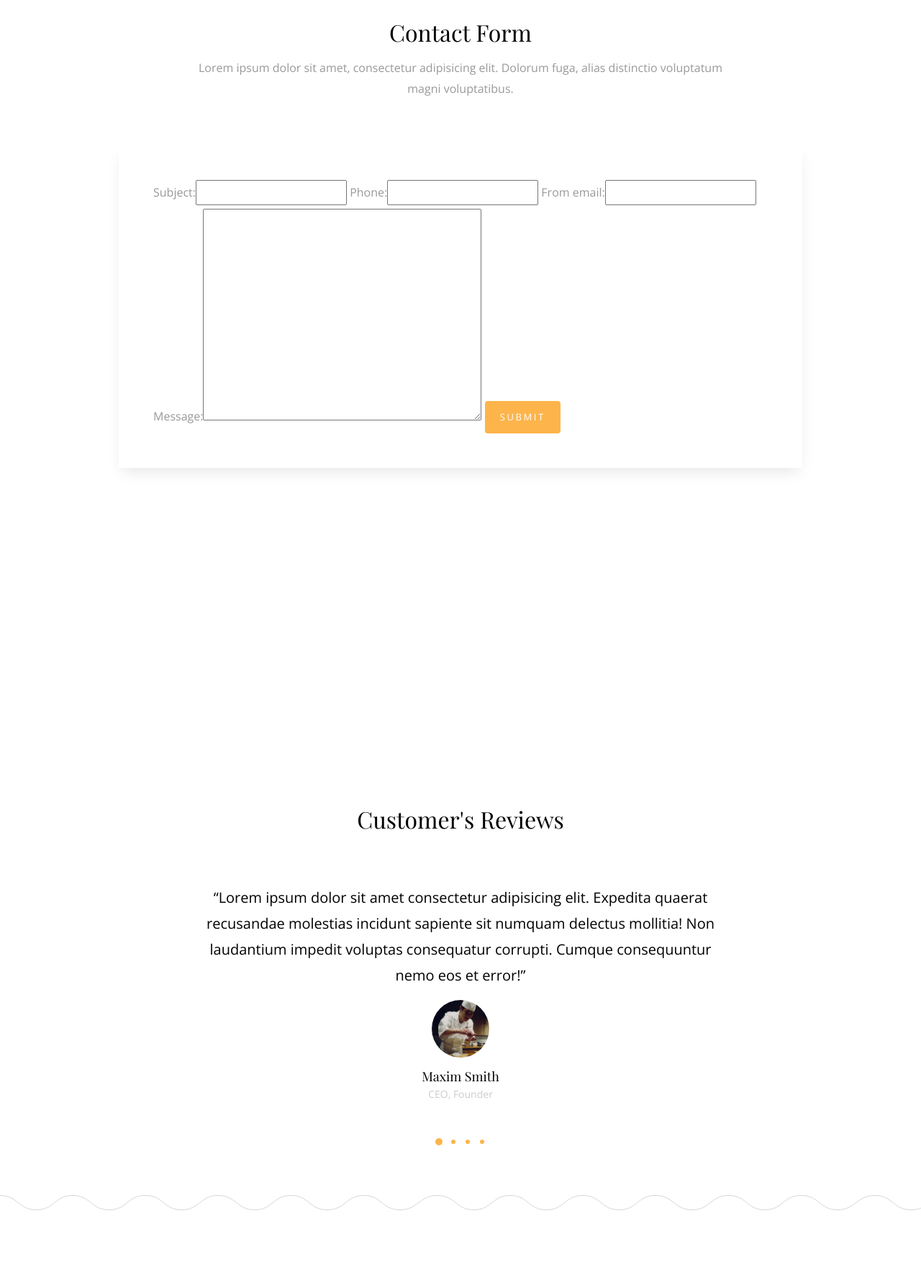
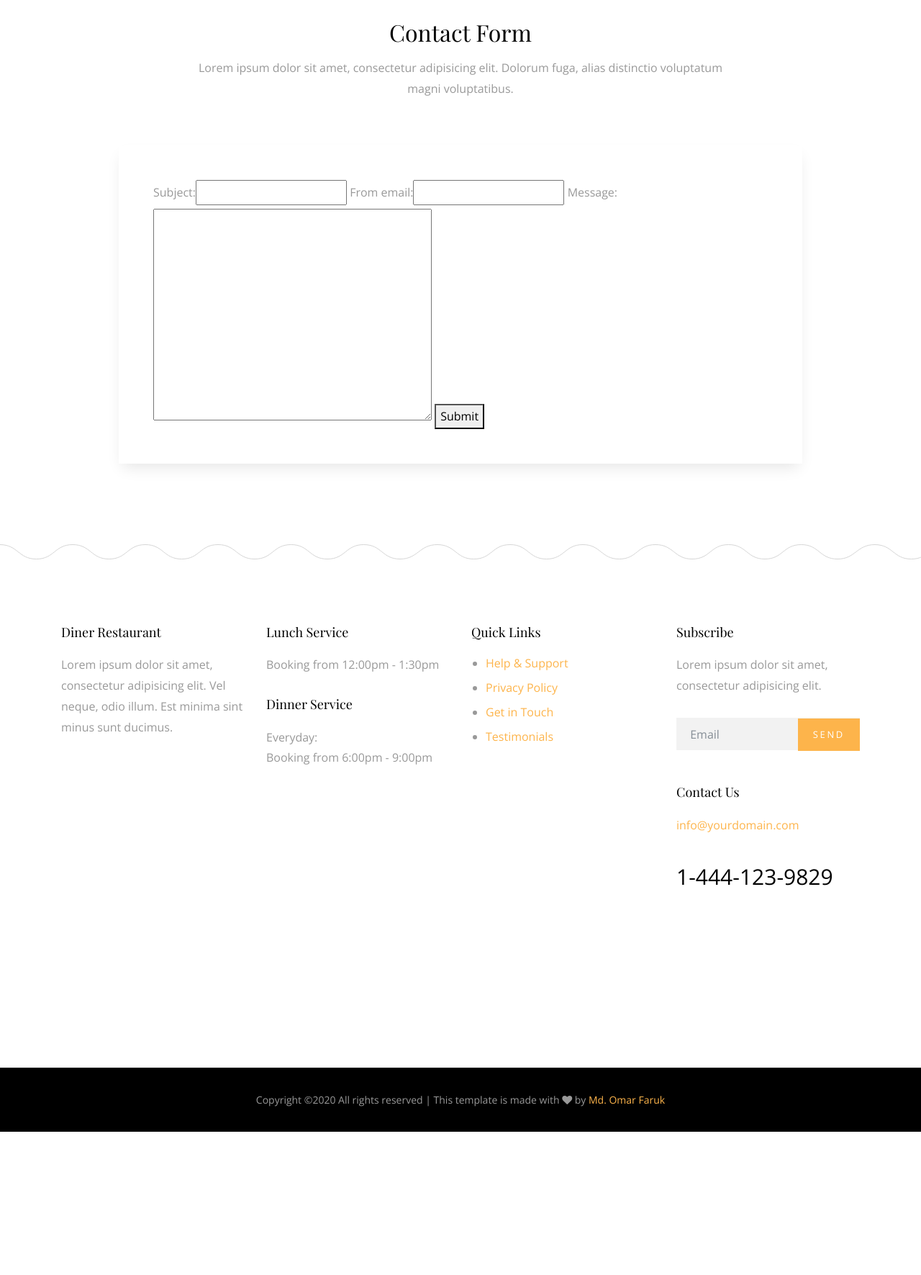
Before and after one commit to IamOmaR22/Restaurant_Site_with_Python_and_Django, a Django app: page /contact/ in a window 1280 px wide. Shown: the part 726-2497 px from the top of the page at 72% size. After the commit the page ends 2298 px from the top, so only its background shows below. Run offline with Django 3.2, Linux system fonts and the light colour scheme; parts of the project's set-up code (start-up, migrations or seed data) failed here and were passed over; some libraries are stand-ins or nearby versions; some web fonts are replaced.

Commit message:
Contact Done

```diff
--- a/src/contact/forms.py
+++ b/src/contact/forms.py
@@ -2,6 +2,6 @@
 
 class ContactForm(forms.Form):
     subject = forms.CharField()
-    phone = forms.CharField()
+    # phone = forms.CharField()
     from_email = forms.EmailField(required = True)
     message = forms.CharField(widget=forms.Textarea ,  required = True)
--- a/src/contact/templates/contact/contact.html
+++ b/src/contact/templates/contact/contact.html
@@ -6,12 +6,15 @@
 
 <div class="main-wrap">
   <div class="cover_1 cover_sm">
-          <div class="img_bg" style="background-image: url({% static 'img/slider-1.jpg' %})" data-stellar-background-ratio="0.5">
+    <div class="img_bg" style="background-image: url({% static 'img/slider-1.jpg' %})"
+      data-stellar-background-ratio="0.5">
       <div class="container">
         <div class="row align-items-center justify-content-center">
           <div class="col-md-7" data-aos="fade-up">
             <h2 class="heading">Contact Us</h2>
-                  <p class="lead">Lorem ipsum dolor sit amet, consectetur adipisicing elit. Nemo saepe dolorum dolorem, iste officia voluptates! Sint repudiandae, soluta voluptatem delectus iure, eaque, harum expedita, nisi aliquam magni odio perferendis ipsum!</p>
+            <p class="lead">Lorem ipsum dolor sit amet, consectetur adipisicing elit. Nemo saepe dolorum dolorem, iste
+              officia voluptates! Sint repudiandae, soluta voluptatem delectus iure, eaque, harum expedita, nisi aliquam
+              magni odio perferendis ipsum!</p>
           </div>
         </div>
       </div>
@@ -23,16 +26,17 @@
       <div class="row justify-content-center mb-5">
         <div class="col-md-8  text-center">
           <h2 class="mb-3">Contact Form</h2>
-                <p class="lead">Lorem ipsum dolor sit amet, consectetur adipisicing elit. Dolorum fuga, alias distinctio voluptatum magni voluptatibus.</p>
+          <p class="lead">Lorem ipsum dolor sit amet, consectetur adipisicing elit. Dolorum fuga, alias distinctio
+            voluptatum magni voluptatibus.</p>
         </div>
       </div>
       <div class="row justify-content-center">
         <div class="col-md-10 p-5 form-wrap">
-                <form action="#">
+          <form action="#" method="POST">
 
             {% csrf_token %}
             {{ form }}
-                  <button type="submit" class="btn btn-primary">Submit</button>
+            <button type="submit" classs="btn btn-primary">Submit</button>
 
           </form>
         </div>
@@ -40,68 +44,6 @@
     </div>
   </div> <!-- .section -->
 
-        <div class="map-wrap" id="map"  data-aos="fade"></div>
-
-        <div class="section" data-aos="fade">
-          <div class="container">
-            <div class="row justify-content-center mb-5">
-              <div class="col-md-7 text-center"  data-aos="fade-up">
-                <h2 class="mb-4">Customer's Reviews</h2>
-              </div>
-            </div>
-            <div class="row justify-content-center text-center" data-aos="fade-up">
-              <div class="col-md-8">
-                <div class="owl-carousel home-slider-loop-false">
-
-
-                  <div class="item">
-                    <blockquote class="testimonial">
-                      <p>&ldquo;Lorem ipsum dolor sit amet consectetur adipisicing elit. Expedita quaerat recusandae molestias incidunt sapiente sit numquam delectus mollitia! Non laudantium impedit voluptas consequatur corrupti. Cumque consequuntur nemo eos et error!&rdquo;</p>
-                      <div class="author">
-                        <img src="img/person_1.jpg" alt="Image placeholder" class="mb-3">
-                        <h4>Maxim Smith</h4>
-                        <p>CEO, Founder</p>
-                      </div>
-                    </blockquote>
-                  </div>
-                  <div class="item">
-                    <blockquote class="testimonial">
-                      <p>&ldquo;Sint adipisci laborum dolorum ipsa quidem alias ipsum aperiam aut! Quis rerum soluta dolorem iure nihil velit error sequi? Dignissimos accusantium adipisci unde officia? Dolores aut sequi dolorum repellendus quod.&rdquo;</p>
-                      <div class="author">
-                        <img src="img/person_2.jpg" alt="Image placeholder" class="mb-3">
-                        <h4>Geert Green</h4>
-                        <p>CEO, Founder</p>
-                      </div>
-                    </blockquote>
-                  </div>
-                  <div class="item">
-                    <blockquote class="testimonial">
-                      <p>&ldquo;Ratione alias iure ab facere quia aliquam dolor et voluptates esse nihil corporis distinctio hic ea quo ducimus autem cum amet. Quos accusamus iusto porro nulla temporibus numquam commodi soluta.&rdquo;</p>
-                      <div class="author">
-                        <img src="img/person_3.jpg" alt="Image placeholder" class="mb-3">
-                        <h4>Dennis Roman</h4>
-                        <p>CEO, Founder</p>
-                      </div>
-                    </blockquote>
-                  </div>
-                  <div class="item">
-                    <blockquote class="testimonial">
-                      <p>&ldquo;Ad quod aspernatur ipsa. Numquam expedita delectus qui ad explicabo voluptas eos vel reiciendis magnam rerum quaerat quisquam accusantium quae saepe ipsam ullam ut ea molestiae porro. Recusandae veniam maxime.&rdquo;</p>
-                      <div class="author">
-                        <img src="img/person_2.jpg" alt="Image placeholder" class="mb-3">
-                        <h4>Geert Green</h4>
-                        <p>CEO, Founder</p>
-                      </div>
-                    </blockquote>
-                  </div>
-                </div>
-              </div>
-            </div>
-          </div>
-        </div> <!-- .section -->
-
-
-
 </div> <!-- .main-wrap -->
 
 {% endblock %}
--- a/src/contact/views.py
+++ b/src/contact/views.py
@@ -8,7 +8,17 @@
     if request.method == 'POST':
         form = ContactForm(request.POST)
         if form.is_valid():
-            pass
+            subject = form.cleaned_data['subject']
+            from_email = form.cleaned_data['from_email']
+            message = form.cleaned_data['message']
+
+            try :
+                send_mail(subject,message,from_email,['admin@example.com'])
+
+            except BadHeaderError:
+                return HttpResponse('ivalid header')
+
+            return redirect('contact:send_success')
 
     else:
         form = ContactForm()
--- a/src/restaurant/settings.py
+++ b/src/restaurant/settings.py
@@ -135,3 +135,8 @@
 
 
 EMAIL_BACKEND = 'django.core.mail.backends.console.EmailBackend'
+DEFAULT_FROM_EMAIL = 'testing@example.com'
+EMAIL_HOST_USER = ''
+EMAIL_HOST_PASSWORD = ''
+EMAIL_USE_TLS = False
+EMAIL_PORT = 1025
```
Lines whose indentation alone changed are shown as unchanged.
